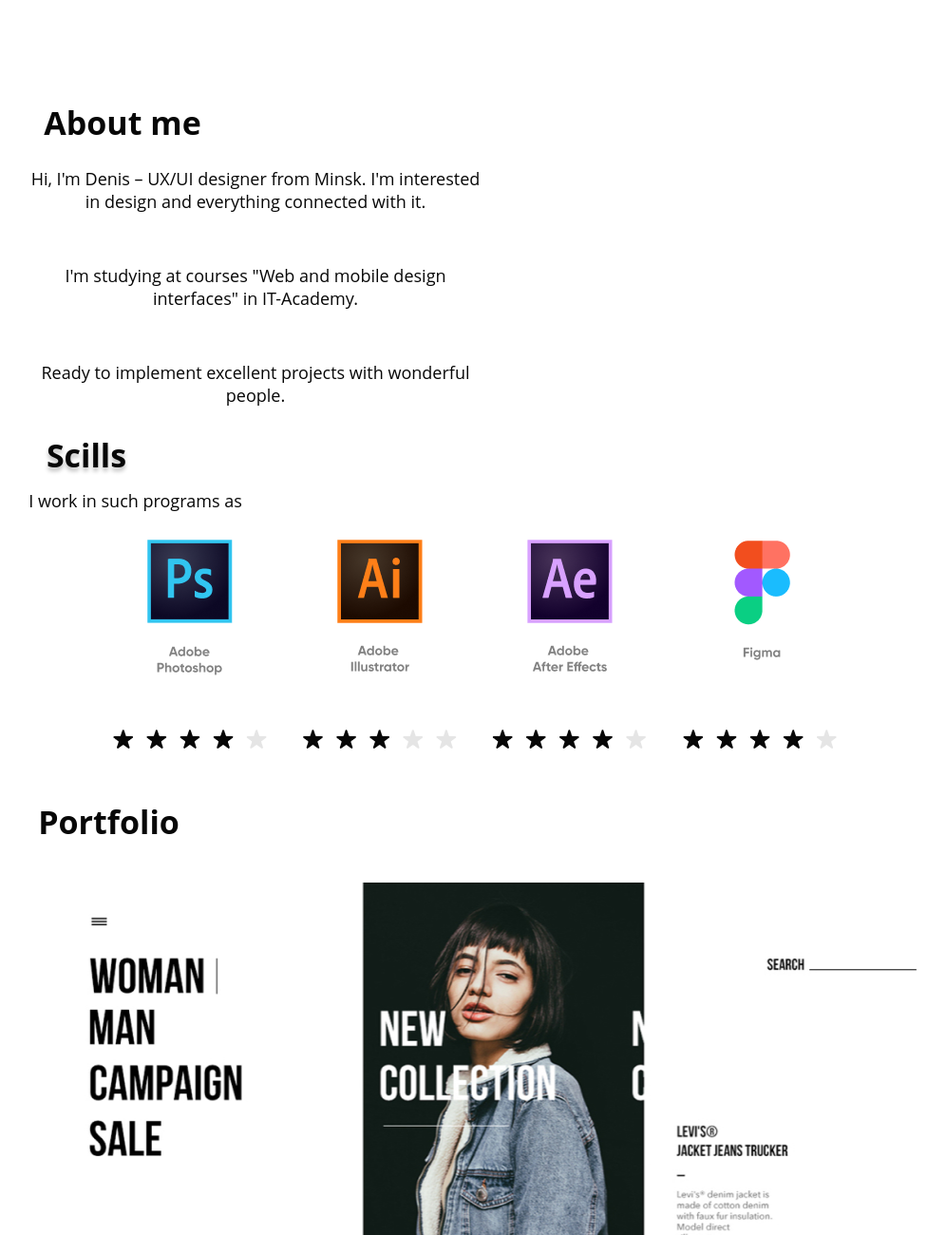
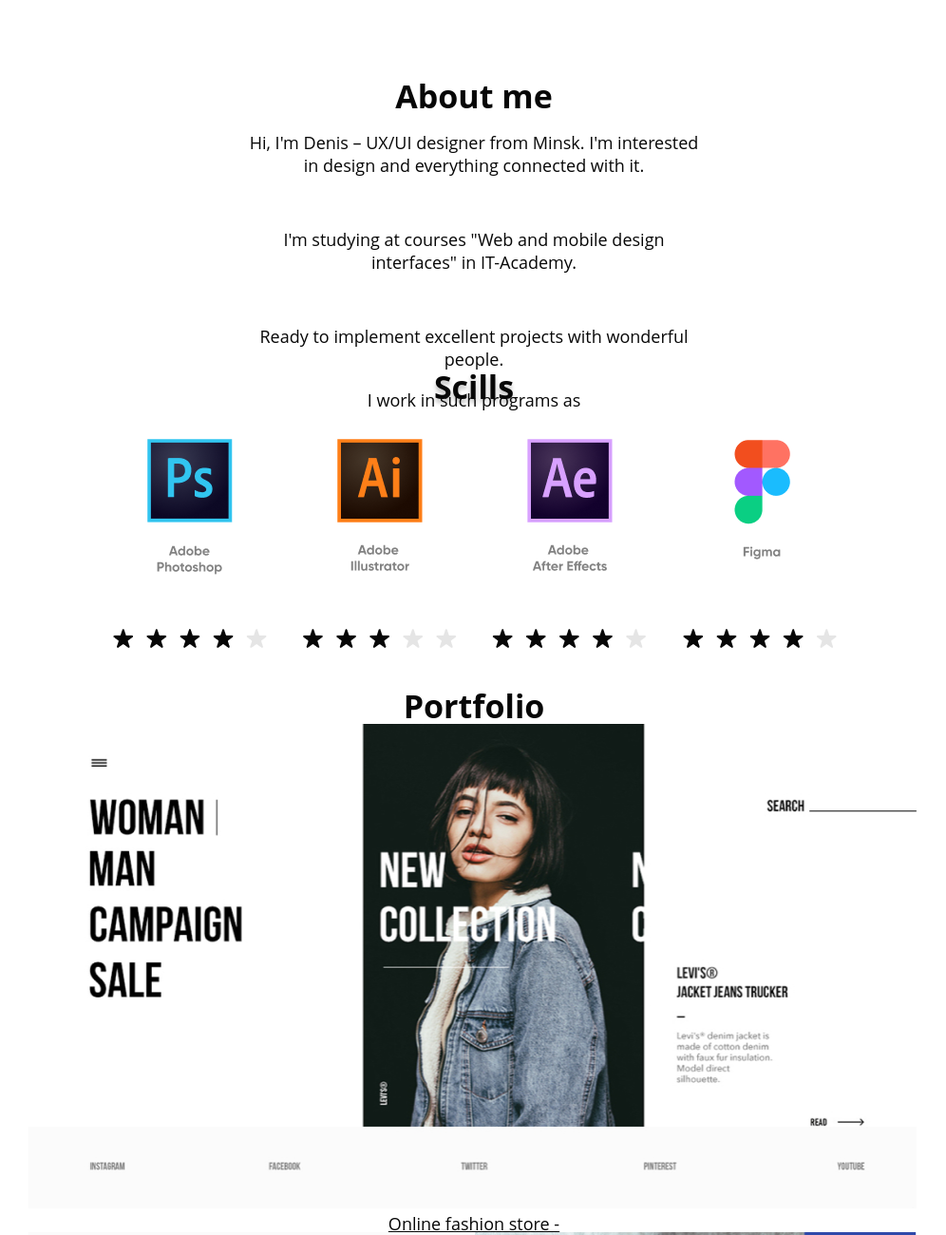
Before and after one commit to AlenaKrupnikova/Portfolio, a plain HTML site: page index.html in a window 1280 px wide. Shown: the part 640-1940 px from the top of the page at 95% size, without its empty margins (141-1137 px from the left). Drawn offline with Linux system fonts and the light colour scheme.

Commit message:
added margin

```diff
--- a/css/style.css
+++ b/css/style.css
@@ -46,10 +46,12 @@
     line-height: 1,35;
     text-align: center;
     color: #070707;
+    margin: auto;
 }
 .div {
     width: 480px;
     height: 246px;
+    margin: auto;
 }
 .text {
     font-family: Open Sans;
@@ -68,6 +70,7 @@
     text-align: center;
     color: #070707;
     text-shadow: 0px 4px 4px rgba(0, 0, 0, 0.25);
+    margin:auto ;
 }
 .scills_text {
     width: 227px;
@@ -77,6 +80,7 @@
     line-height: 1,39;
     text-align: center;
     color: #070707;
+    margin:auto ;
 }
 .list {
     padding: 0;
@@ -91,7 +95,7 @@
     height: 223px;
 }
 .h4 {
-   width: 171px;
+    width: 171px;
     height: 42px;
     font-family: Open Sans;
     font-weight: bold;
@@ -99,6 +103,7 @@
     line-height: 1,35;
     text-align: center;
     color: #070707;
+    margin:auto ;
 }
 .woman_foto {
     width: 936px;
@@ -113,6 +118,7 @@
     text-align: center;
     text-decoration-line: underline;
     color: #070707;
+    margin: auto;
 }
 .reebok_foto {
     width: 936px;
@@ -127,6 +133,7 @@
     text-align: center;
     text-decoration-line: underline;
     color: #070707;
+    margin: auto;
 }
 .Braun_foto {
     width: 936px;
@@ -141,4 +148,5 @@
     text-align: center;
     text-decoration-line: underline;
     color: #070707;
+    margin: auto;
 }
```
